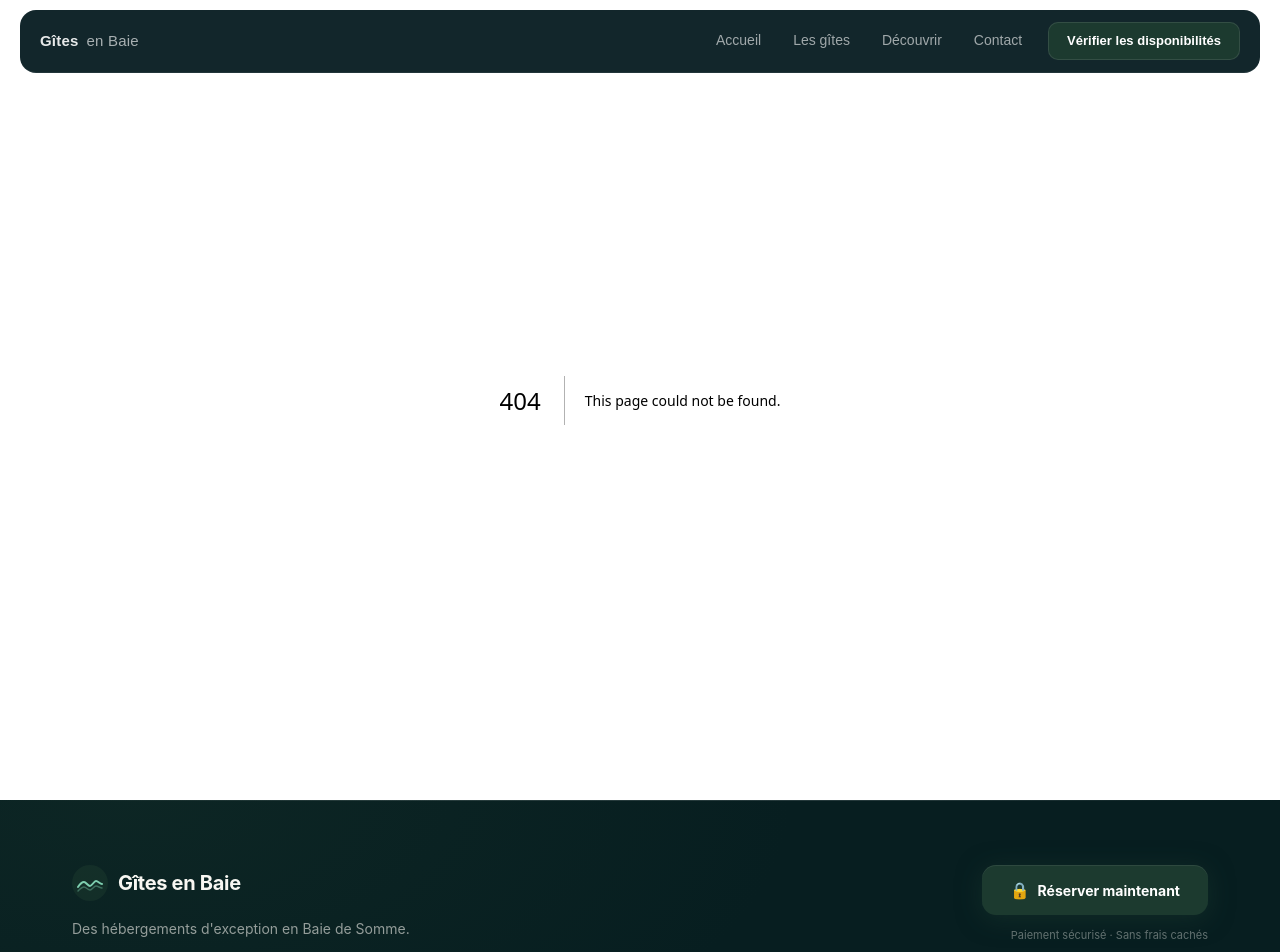
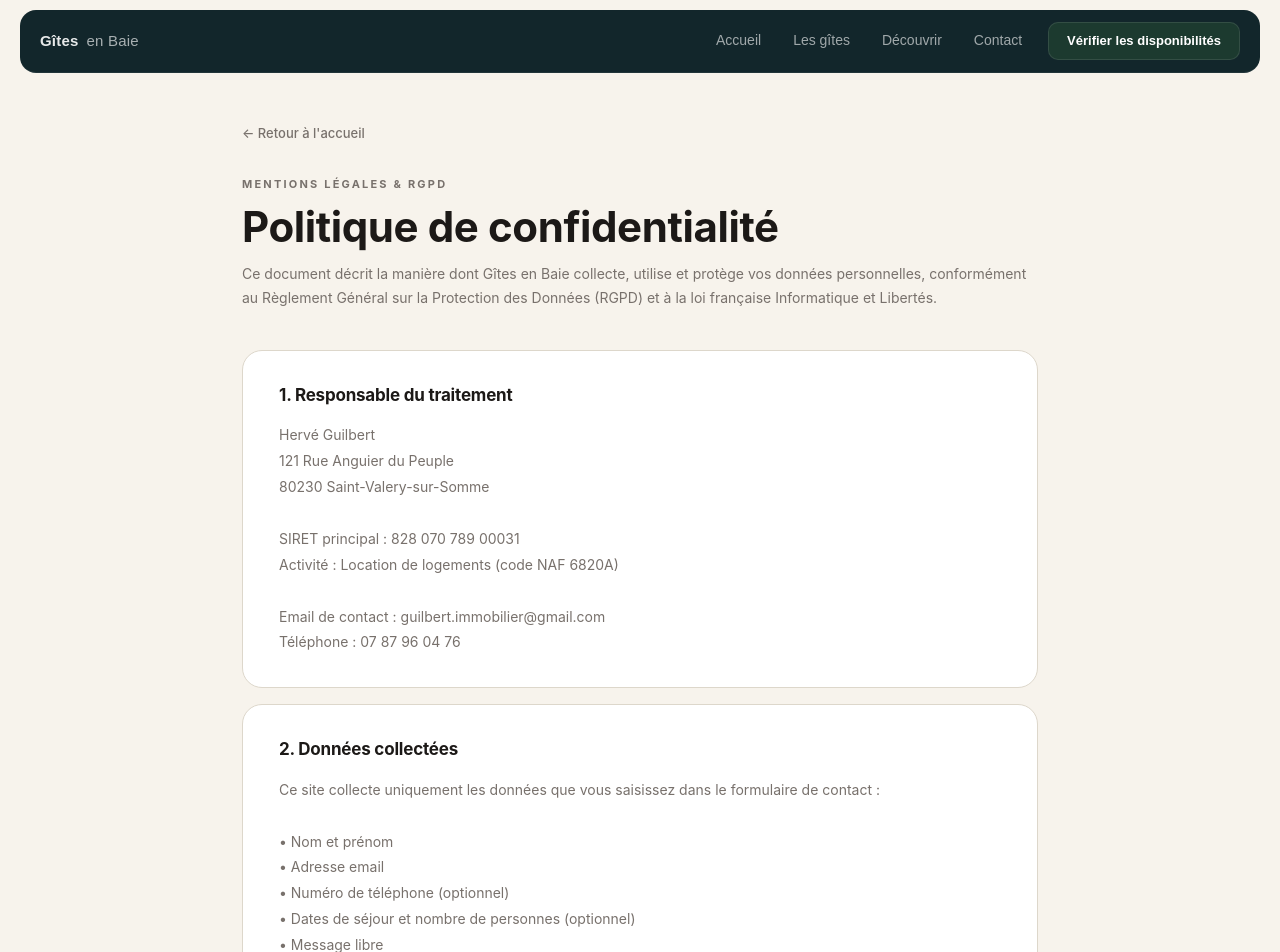
Before and after one commit to bluebaie/gite-en-baie, a Next.js app: page /confidentialite in a window 1280 px wide. Before the commit this address had no page. Shown: the top 952 px of the page. Built offline with nearby package versions, Linux system fonts and the light colour scheme.

Commit message:
feat: mentions legales et confidentialite

```diff
--- /dev/null
+++ b/app/confidentialite/page.tsx
@@ -0,0 +1,151 @@
+const BG      = "#F7F3EC";
+const TEXT    = "#1C1917";
+const MUTED   = "#78716C";
+const BORDER  = "#DDD7CB";
+const DIVIDER = "#E8E3D9";
+const BG_CARD = "#FFFFFF";
+
+const SECTIONS = [
+  {
+    title: "1. Responsable du traitement",
+    content: `Hervé Guilbert
+121 Rue Anguier du Peuple
+80230 Saint-Valery-sur-Somme
+
+SIRET principal : 828 070 789 00031
+Activité : Location de logements (code NAF 6820A)
+
+Email de contact : guilbert.immobilier@gmail.com
+Téléphone : 07 87 96 04 76`,
+  },
+  {
+    title: "2. Données collectées",
+    content: `Ce site collecte uniquement les données que vous saisissez dans le formulaire de contact :
+
+• Nom et prénom
+• Adresse email
+• Numéro de téléphone (optionnel)
+• Dates de séjour et nombre de personnes (optionnel)
+• Message libre
+
+Aucune donnée n'est collectée de manière automatique à des fins de profilage ou de ciblage publicitaire.`,
+  },
+  {
+    title: "3. Finalité du traitement",
+    content: `Les données collectées sont utilisées exclusivement pour :
+
+• Répondre à vos demandes de contact et d'information
+• Traiter vos demandes de réservation
+• Assurer le suivi de votre séjour
+
+Vos données ne sont jamais vendues, louées ou transmises à des tiers à des fins commerciales.`,
+  },
+  {
+    title: "4. Durée de conservation",
+    content: `Vos données sont conservées pendant 3 ans à compter de votre dernier contact, conformément aux recommandations de la CNIL pour les données de prospects et clients.
+
+Passé ce délai, vos données sont supprimées ou anonymisées.`,
+  },
+  {
+    title: "5. Destinataires des données",
+    content: `Vos données sont accessibles à :
+
+• Hervé Guilbert (responsable du traitement)
+• L'équipe Blue Baie Conciergerie (gestion des séjours)
+
+Elles sont stockées via les sous-traitants techniques suivants, dans le respect du RGPD :
+
+• Airtable (base de données des messages) — hébergé aux États-Unis, couvert par des clauses contractuelles types
+• Vercel (hébergement du site) — infrastructure sécurisée`,
+  },
+  {
+    title: "6. Cookies et traceurs",
+    content: `Ce site n'utilise pas de cookies de tracking, de publicité ou d'analyse comportementale.
+
+Des cookies techniques strictement nécessaires au fonctionnement du site peuvent être déposés (session, sécurité). Ces cookies ne nécessitent pas votre consentement selon la réglementation en vigueur.`,
+  },
+  {
+    title: "7. Vos droits",
+    content: `Conformément au Règlement Général sur la Protection des Données (RGPD) et à la loi Informatique et Libertés, vous disposez des droits suivants :
+
+• Droit d'accès à vos données personnelles
+• Droit de rectification des données inexactes
+• Droit à l'effacement (« droit à l'oubli »)
+• Droit d'opposition au traitement
+• Droit à la limitation du traitement
+• Droit à la portabilité de vos données
+
+Pour exercer ces droits, contactez-nous à : bluebaieconciergerie@gmail.com
+
+En cas de réponse insatisfaisante, vous pouvez introduire une réclamation auprès de la CNIL (Commission Nationale de l'Informatique et des Libertés) sur le site www.cnil.fr.`,
+  },
+  {
+    title: "8. Sécurité",
+    content: `Nous mettons en œuvre des mesures techniques et organisationnelles appropriées pour protéger vos données contre tout accès non autorisé, perte ou divulgation. Le site est hébergé sur une infrastructure sécurisée (Vercel) avec connexion chiffrée HTTPS.`,
+  },
+  {
+    title: "9. Modification de la présente politique",
+    content: `Cette politique de confidentialité peut être mise à jour à tout moment. La date de dernière mise à jour est indiquée en bas de page. Nous vous invitons à la consulter régulièrement.`,
+  },
+];
+
+export default function ConfidentialitePage() {
+  const lastUpdate = "Mars 2026";
+
+  return (
+    <main style={{ minHeight: "100vh", background: BG, color: TEXT, fontFamily: "-apple-system, BlinkMacSystemFont, 'Segoe UI', sans-serif" }}>
+
+      <style>{`
+        .conf-outer  { max-width: 860px; margin: 0 auto; padding: 120px 32px 80px; }
+        .conf-card   { background: ${BG_CARD}; border: 1px solid ${BORDER}; border-radius: 20px; padding: 32px 36px; margin-bottom: 16px; }
+        @media (max-width: 767px) {
+          .conf-outer { padding: 90px 18px 60px; }
+          .conf-card  { padding: 22px 20px; border-radius: 16px; }
+        }
+      `}</style>
+
+      <div className="conf-outer">
+
+        {/* Header */}
+        <a href="/" style={{ fontSize: 13, color: MUTED, textDecoration: "none", display: "inline-flex", alignItems: "center", gap: 6, marginBottom: 32, fontWeight: 500 }}>
+          ← Retour à l'accueil
+        </a>
+
+        <p style={{ fontSize: 11, fontWeight: 700, letterSpacing: "0.2em", textTransform: "uppercase", color: MUTED, marginBottom: 12 }}>
+          Mentions légales & RGPD
+        </p>
+        <h1 style={{ fontSize: "clamp(26px, 4vw, 42px)", fontWeight: 700, color: TEXT, marginBottom: 12, lineHeight: 1.1, letterSpacing: "-0.4px" }}>
+          Politique de confidentialité
+        </h1>
+        <p style={{ fontSize: 14, color: MUTED, marginBottom: 40, lineHeight: 1.7 }}>
+          Ce document décrit la manière dont Gîtes en Baie collecte, utilise et protège vos données personnelles, conformément au Règlement Général sur la Protection des Données (RGPD) et à la loi française Informatique et Libertés.
+        </p>
+
+        {/* Sections */}
+        {SECTIONS.map((s) => (
+          <div className="conf-card" key={s.title}>
+            <h2 style={{ fontSize: 17, fontWeight: 700, color: TEXT, marginBottom: 14, letterSpacing: "-0.2px" }}>
+              {s.title}
+            </h2>
+            <p style={{ fontSize: 14, lineHeight: 1.85, color: MUTED, margin: 0, whiteSpace: "pre-line" }}>
+              {s.content}
+            </p>
+          </div>
+        ))}
+
+        {/* Footer */}
+        <div style={{ marginTop: 32, paddingTop: 24, borderTop: `1px solid ${DIVIDER}`, display: "flex", flexWrap: "wrap", justifyContent: "space-between", gap: 12 }}>
+          <p style={{ fontSize: 12, color: MUTED, margin: 0 }}>
+            Dernière mise à jour : {lastUpdate}
+          </p>
+          <div style={{ display: "flex", gap: 20, flexWrap: "wrap" }}>
+            <a href="/mentions-legales" style={{ fontSize: 12, color: MUTED, textDecoration: "none" }}>Mentions légales</a>
+            <a href="/cgv" style={{ fontSize: 12, color: MUTED, textDecoration: "none" }}>CGV</a>
+            <a href="/contact" style={{ fontSize: 12, color: MUTED, textDecoration: "none" }}>Contact</a>
+          </div>
+        </div>
+
+      </div>
+    </main>
+  );
+}
```
